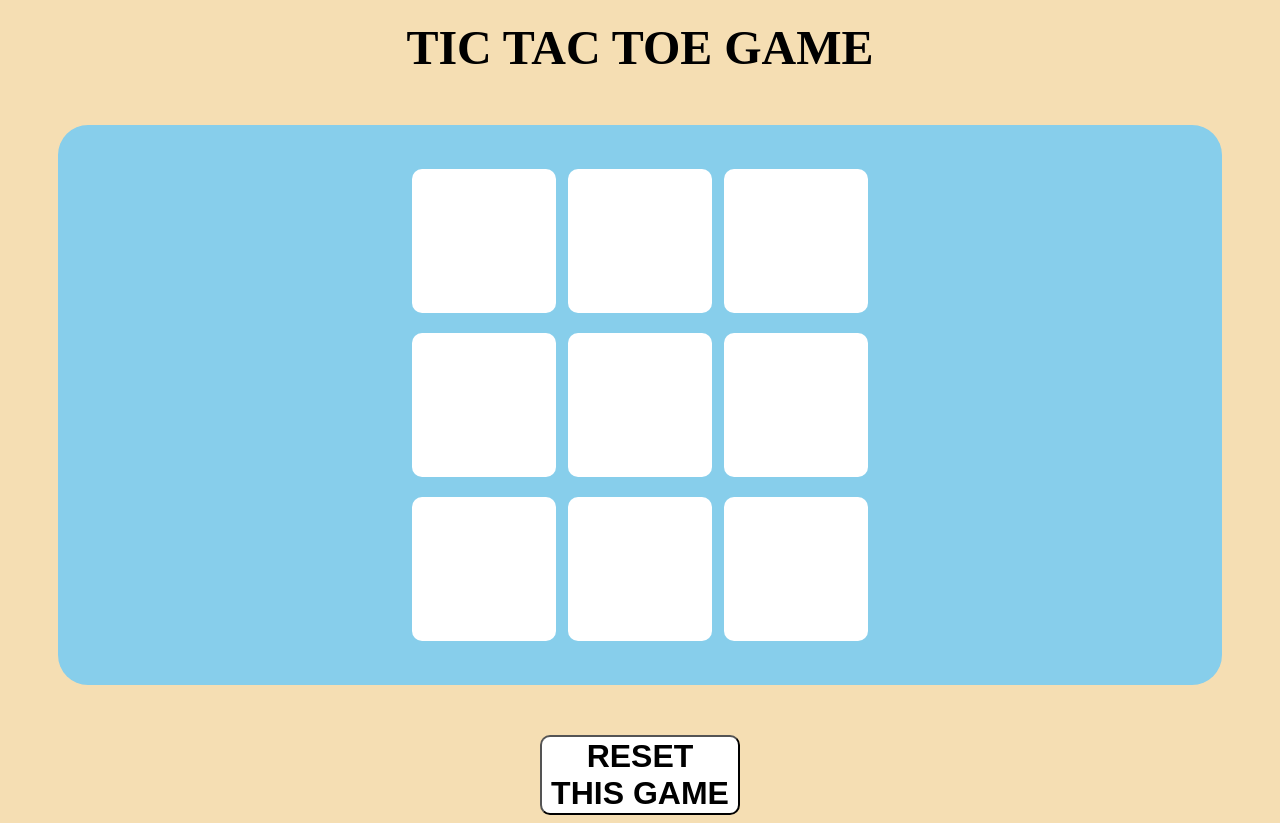
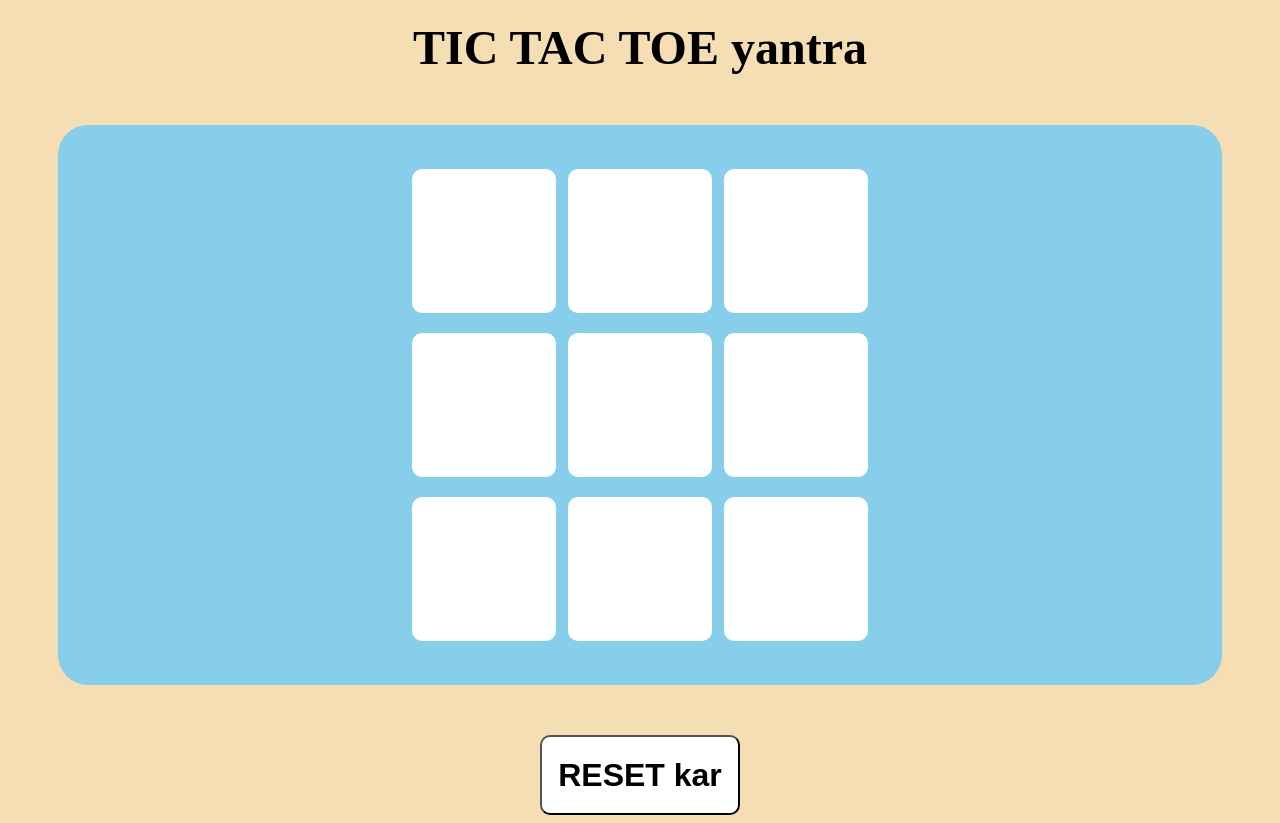
Before and after one commit to Prakhar1980/REVISION_APP, a plain HTML site: page INDEX.HTML in a window 1280 px wide. Drawn offline with Linux system fonts and the light colour scheme.

Commit message:
update header name

```diff
--- a/INDEX.HTML
+++ b/INDEX.HTML
@@ -10,7 +10,7 @@
 <body>
 
 <main>
-    <h1 class="title">TIC TAC TOE GAME</h1>
+    <h1 class="title">TIC TAC TOE yantra</h1>
 
     <h2 id="msg"></h2>
 
@@ -28,7 +28,7 @@
         </div>
     </div>
 
-    <button id="reset">RESET THIS GAME</button>
+    <button id="reset">RESET kar</button>
 </main>
 
 <script src="script.js"></script>
```
